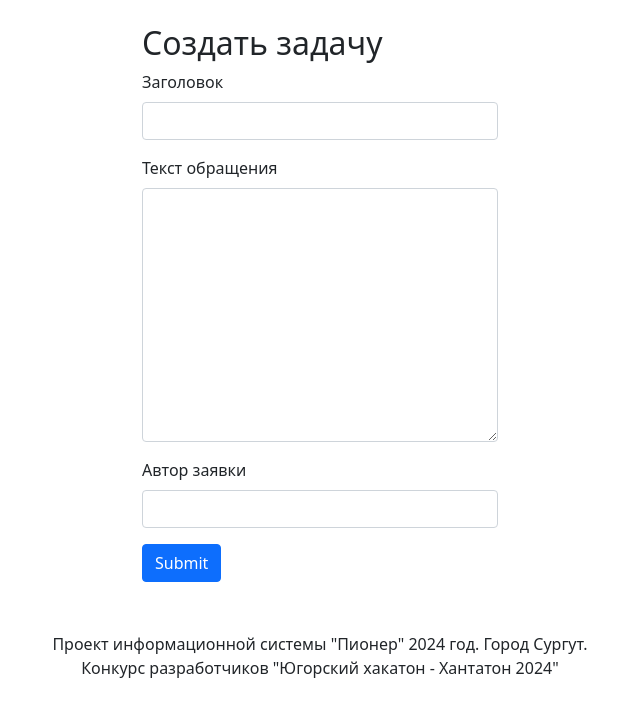
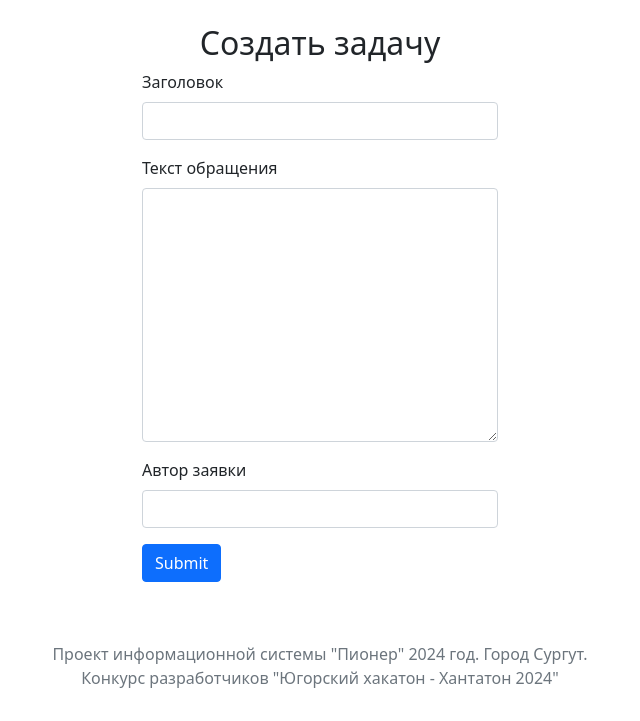
Before and after one commit to IslamovDF/hackathon2024, a Django app: page /tasks/new/ in a window 1280 px wide. Shown: the part 79-800 px from the top of the page, without its empty margins (320-960 px from the left). Run offline with Django 5.2, Linux system fonts and the light colour scheme; some libraries are stand-ins or nearby versions.

Commit message:
edit templ

```diff
--- a/helpdeck_project/tasks/templates/tasks/base.html
+++ b/helpdeck_project/tasks/templates/tasks/base.html
@@ -34,9 +34,9 @@
 <footer>
     <div class="container">
         <div class="row">
-            <div class="col-12 footer text-center" style="height:50px; margin-top:50px">
+            <div class="col-12 footer text-center text-secondary" style="height:50px; margin-top:50px">
                 <script src="https://yastatic.net/share2/share.js"></script>
-                <div class="ya-share2" data-curtain data-shape="round" data-limit="7" data-services="messenger,vkontakte,odnoklassniki,telegram,viber,whatsapp,moimir"></div>
+                <div class="ya-share2" data-curtain data-shape="round" data-limit="7" data-services="messenger,vkontakte,odnoklassniki,telegram,viber,whatsapp,moimir" style="margin-bottom:10px"></div>
                 Проект информационной системы "Пионер" 2024 год. Город Сургут.
                 <p>Конкурс разработчиков "Югорский хакатон - Хантатон 2024"</p>
             </div>
--- a/helpdeck_project/tasks/templates/tasks/index.html
+++ b/helpdeck_project/tasks/templates/tasks/index.html
@@ -5,6 +5,7 @@
         <div class="row">
             <div class="col-lg-12">
                 <h3 class="text-center text">Главная страница!</h3>
+
             </div>
         </div>
     </div>
--- a/helpdeck_project/tasks/templates/tasks/new_task.html
+++ b/helpdeck_project/tasks/templates/tasks/new_task.html
@@ -6,7 +6,7 @@
             <div class="col-lg-12">
                 <div class="row justify-content-center">
                     <div class="col-4">
-                        <h2>Создать задачу</h2>
+                        <div class="text-center"><h2>Создать задачу</h2></div>
                         <form action="/new/" method="post">
                             {% csrf_token %}
                             <div class="mb-3">
```
